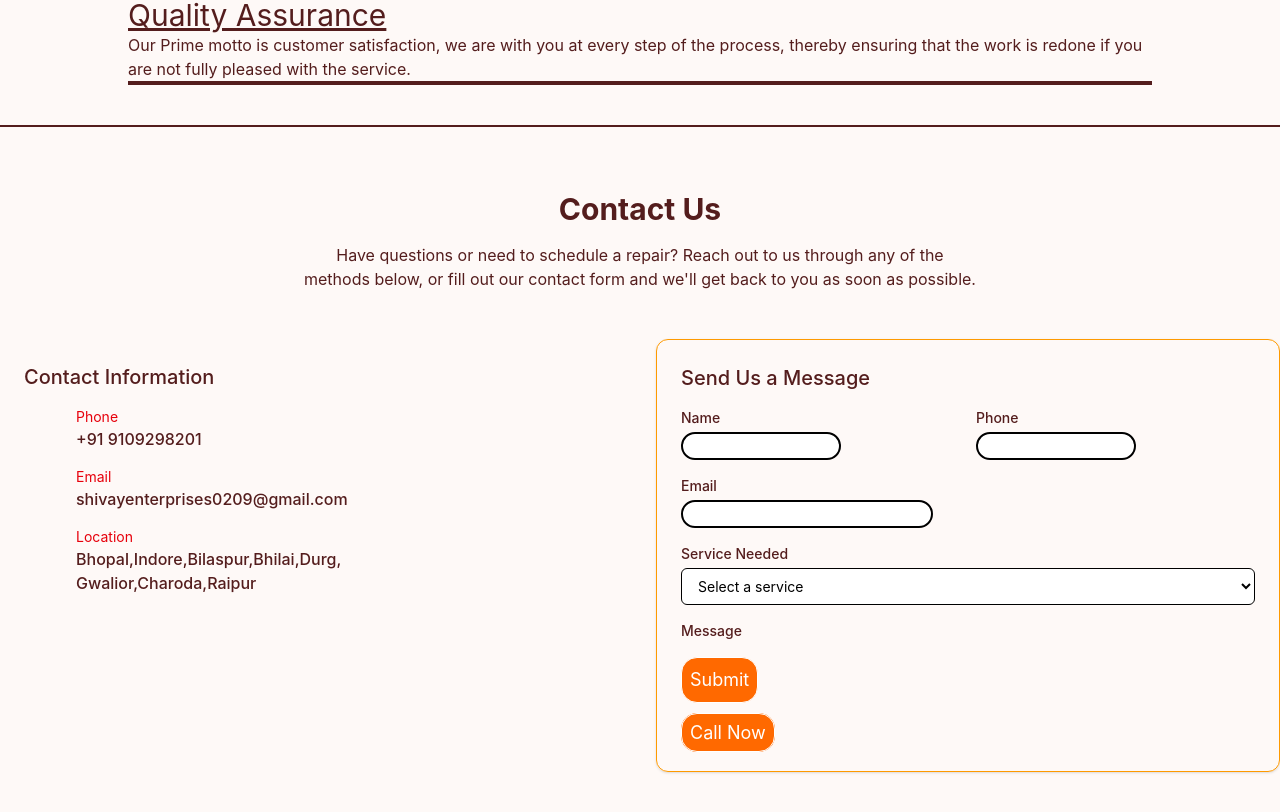
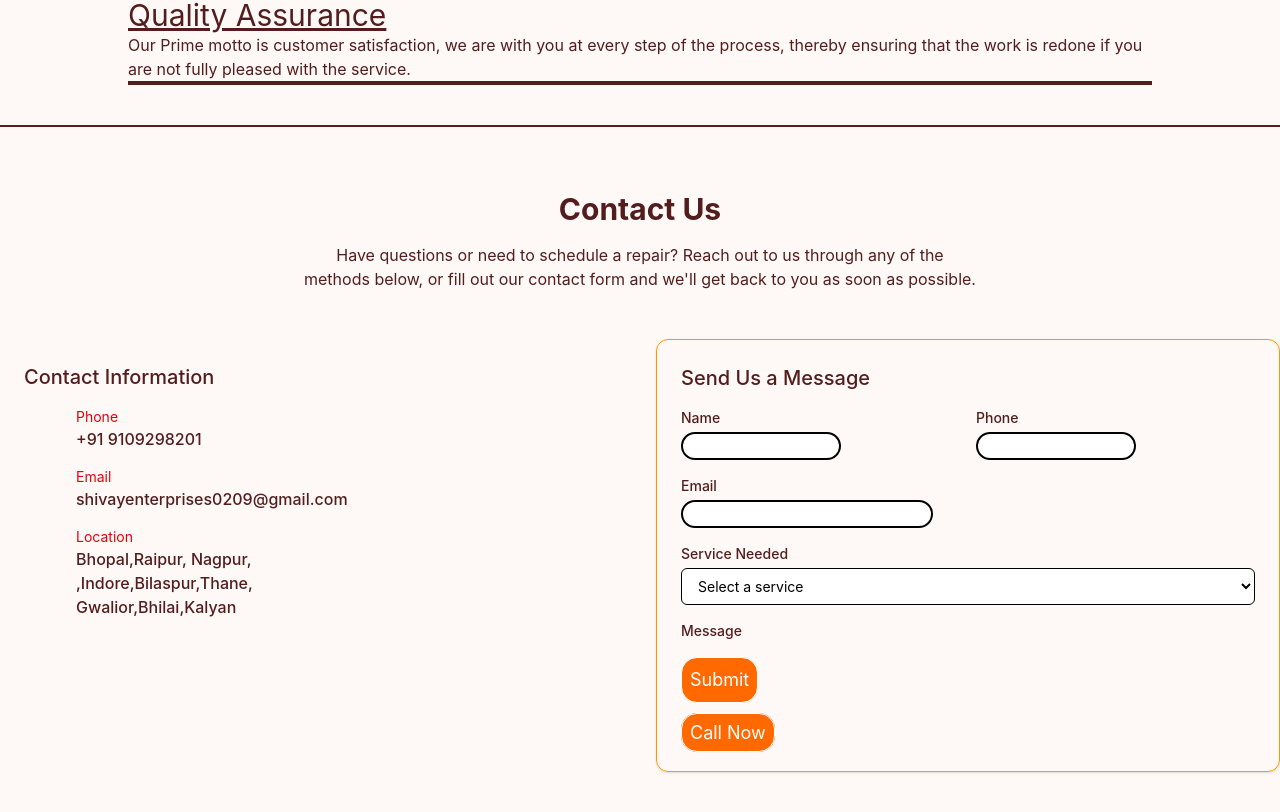
Before and after one commit to Devraj23som/shivayEnterprises, a React (Vite) app: page / in a window 1280 px wide. Shown: the part 4129-4941 px from the top of the page. Built offline with nearby package versions, Linux system fonts and the light colour scheme.

Commit message:
Location update

```diff
--- a/src/components/Contact.jsx
+++ b/src/components/Contact.jsx
@@ -76,7 +76,7 @@ const sendEmail = async (e) => {
                 </div>
                 <div>
                   <p className="text-sm text-red-600 ">Location</p>
-                  <p className="font-medium">Bhopal,Indore,Bilaspur,Bhilai,Durg,<br /> Gwalior,Charoda,Raipur</p>
+                  <p className="font-medium">Bhopal,Raipur, Nagpur,<br />,Indore,Bilaspur,Thane,<br /> Gwalior,Bhilai,Kalyan</p>
                 </div>
 
 
```
